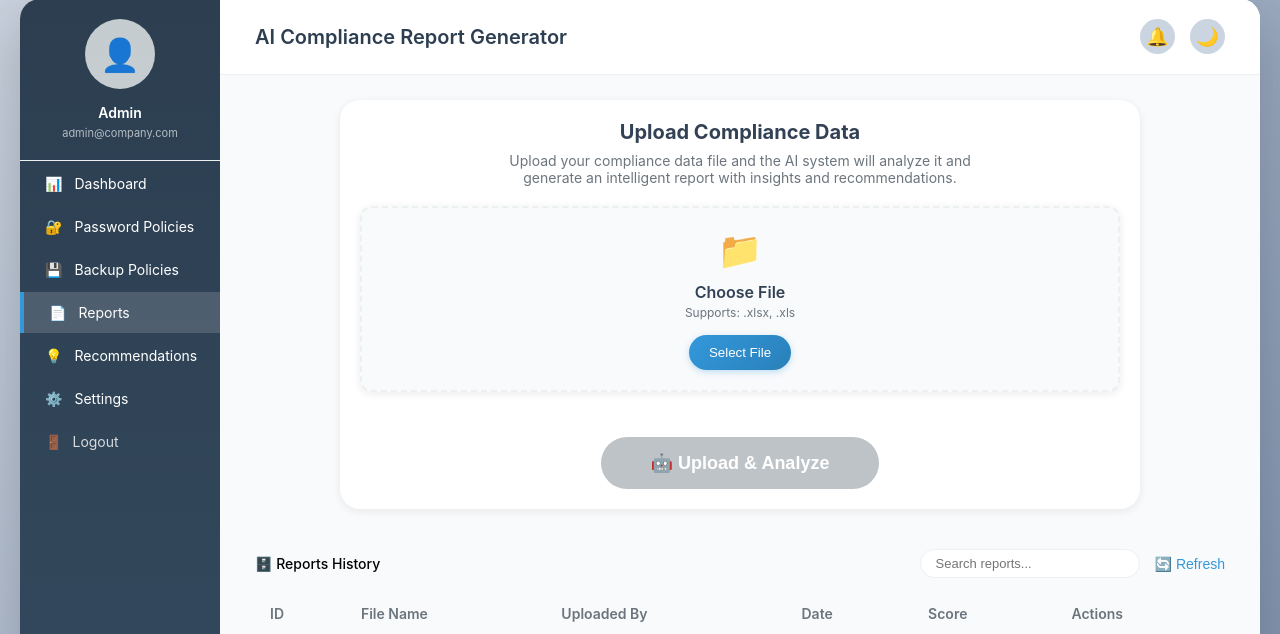
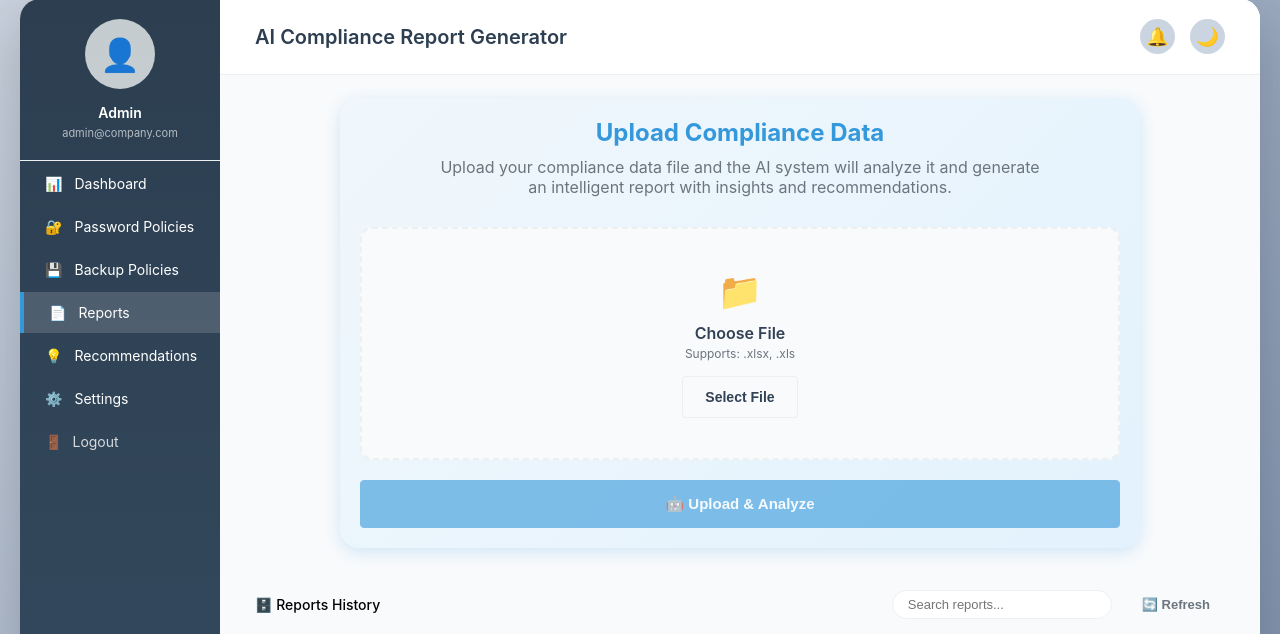
Before and after one commit to Ammar-1993/Safe-Comply-System, a Flask app: template app/templates/reports.html in a window 1280 px wide. Shown: the part 43-677 px from the top of the page. Run offline with Flask 3, Linux system fonts and the light colour scheme; the template is opened without the code that fills it, so the values that code supplies are empty.

Commit message:
feat: implement unified button system across templates and styles for consistency

```diff
--- a/app/static/css/pages.css
+++ b/app/static/css/pages.css
@@ -191,35 +191,132 @@
     justify-content: flex-end;
 }
 
-.btn-primary {
-    background: var(--primary-color);
-    color: white;
-    border: none;
-    padding: 10px 20px;
+/* --- Unified Button System --- */
+.btn {
+    --btn-bg: var(--bg-white);
+    --btn-color: var(--text-dark);
+    --btn-border: var(--btn-bg);
+    --btn-shadow: none;
+    display: inline-flex;
+    align-items: center;
+    justify-content: center;
+    gap: 8px;
+    padding: 12px 22px;
     border-radius: var(--radius-sm);
+    border: 1px solid var(--btn-border);
+    background: var(--btn-bg);
+    color: var(--btn-color);
+    font-weight: 600;
+    font-size: 14px;
     cursor: pointer;
-    font-weight: 500;
-    transition: background 0.3s;
+    box-shadow: var(--btn-shadow);
+    transition: transform 0.2s ease, box-shadow 0.2s ease, background 0.2s ease, color 0.2s ease;
+    text-decoration: none;
 }
 
-.btn-primary:hover {
-    background: #2980b9;
+.btn:hover {
+    transform: translateY(-1px);
+}
+
+.btn:disabled {
+    opacity: 0.6;
+    cursor: not-allowed;
+    transform: none;
+    box-shadow: none;
+}
+
+.btn:focus-visible {
+    outline: 2px solid var(--primary-color);
+    outline-offset: 2px;
+}
+
+.btn-primary {
+    --btn-bg: var(--primary-color);
+    --btn-color: var(--neutral-50);
+    --btn-border: var(--primary-color);
+    --btn-shadow: 0 10px 24px rgba(52, 152, 219, 0.25);
 }
 
 .btn-secondary {
-    background: transparent;
-    border: 1px solid var(--border-color);
-    color: var(--text-muted);
-    padding: 10px 20px;
-    border-radius: var(--radius-sm);
-    cursor: pointer;
-    font-weight: 500;
-    transition: all 0.3s;
+    --btn-bg: var(--secondary-color);
+    --btn-color: var(--neutral-50);
+    --btn-border: var(--secondary-color);
+    --btn-shadow: 0 8px 18px rgba(44, 62, 80, 0.25);
 }
 
-.btn-secondary:hover {
-    border-color: var(--text-muted);
+.btn-outline {
+    --btn-bg: transparent;
+    --btn-color: var(--text-dark);
+    --btn-border: var(--border-color);
+}
+
+.btn-ghost {
+    --btn-bg: transparent;
+    --btn-color: var(--text-muted);
+    --btn-border: transparent;
+}
+
+.btn-danger {
+    --btn-bg: var(--danger-color);
+    --btn-color: var(--neutral-50);
+    --btn-border: var(--danger-color);
+    --btn-shadow: 0 10px 24px rgba(231, 76, 60, 0.25);
+}
+
+.btn-success {
+    --btn-bg: var(--success-color);
+    --btn-color: var(--neutral-50);
+    --btn-border: var(--success-color);
+    --btn-shadow: 0 10px 24px rgba(39, 174, 96, 0.25);
+}
+
+.btn-outline-danger {
+    --btn-bg: transparent;
+    --btn-color: var(--danger-color);
+    --btn-border: rgba(231, 76, 60, 0.6);
+}
+
+.btn-primary:hover,
+.btn-secondary:hover,
+.btn-danger:hover,
+.btn-success:hover {
+    filter: brightness(0.95);
+}
+
+.btn-outline:hover {
+    --btn-border: var(--primary-color);
+    color: var(--primary-color);
+    background: rgba(52, 152, 219, 0.08);
+}
+
+.btn-ghost:hover {
     color: var(--text-dark);
+    background: rgba(15, 23, 42, 0.05);
+}
+
+.btn-outline-danger:hover {
+    background: rgba(231, 76, 60, 0.08);
+    color: var(--danger-color);
+}
+
+.btn-block {
+    width: 100%;
+    display: flex;
+}
+
+.btn-pill {
+    border-radius: 999px;
+}
+
+.btn-sm {
+    padding: 6px 14px;
+    font-size: 13px;
+    font-weight: 600;
+}
+
+.btn-lg {
+    padding: 14px 28px;
+    font-size: 15px;
 }
 
 /* --- Reports Page --- */
@@ -279,21 +376,6 @@
     margin-bottom: 20px;
 }
 
-.btn-choose {
-    background: white;
-    border: 1px solid var(--border-color);
-    padding: 10px 25px;
-    border-radius: var(--radius-sm);
-    cursor: pointer;
-    font-weight: 500;
-    transition: all 0.3s;
-}
-
-.btn-choose:hover {
-    border-color: var(--primary-color);
-    color: var(--primary-color);
-}
-
 .file-input {
     display: none;
 }
@@ -328,34 +410,6 @@
 .file-size {
     font-size: 12px;
     color: var(--text-muted);
-}
-
-.btn-remove {
-    background: transparent;
-    border: none;
-    color: var(--danger-color);
-    cursor: pointer;
-    font-size: 13px;
-    font-weight: 500;
-}
-
-.btn-analyze {
-    background: var(--primary-color);
-    color: white;
-    border: none;
-    padding: 12px 40px;
-    border-radius: var(--radius-sm);
-    font-size: 16px;
-    font-weight: 600;
-    cursor: pointer;
-    transition: background 0.3s;
-    display: inline-flex;
-    align-items: center;
-    gap: 10px;
-}
-
-.btn-analyze:hover {
-    background: #2980b9;
 }
 
 /* Processing Section */
@@ -627,20 +681,6 @@
     margin-bottom: 20px;
 }
 
-.btn-check {
-    background: var(--secondary-color);
-    color: var(--bg-white);
-    border: none;
-    padding: 10px 25px;
-    border-radius: var(--radius-sm);
-    cursor: pointer;
-    font-weight: 500;
-}
-
-.btn-check:hover {
-    background: #34495e;
-}
-
 /* Recommendations */
 .recommendation-item {
     background: var(--bg-light);
--- a/app/static/css/reports.css
+++ b/app/static/css/reports.css
@@ -7,38 +7,11 @@
     background: var(--bg-white); /* Simplified for better dark mode support */
     border-radius: var(--radius-lg);
     box-shadow: var(--shadow-sm);
-    margin-bottom: 20px;
+
+.export-buttons .btn {
+    min-width: 190px;
+    justify-content: center;
 }
-
-.page-title {
-    font-size: 20px; /* Reduced from 24px */
-    font-weight: 700;
-    color: var(--text-dark);
-    margin-bottom: 8px; /* Reduced margin */
-}
-
-.page-description {
-    color: var(--text-muted);
-    margin-bottom: 20px;
-    max-width: 500px; /* Reduced max-width */
-    margin-left: auto;
-    margin-right: auto;
-    font-size: 14px; /* Smaller font */
-}
-
-.upload-box {
-    border: 2px dashed var(--border-color);
-    border-radius: var(--radius-md);
-    padding: 20px; /* Reduced from 40px */
-    background: var(--bg-light);
-    transition: all 0.3s ease; /* Smoother transition */
-    cursor: pointer;
-    margin-bottom: 15px; /* Reduced margin */
-    box-shadow: var(--shadow-sm);
-}
-
-.upload-box:hover {
-    border-color: var(--primary-color);
     background: linear-gradient(135deg, #f0f7fc, #e3f2fd); /* Lighter gradient on hover */
     transform: translateY(-2px); /* Slight lift */
     box-shadow: 0 4px 16px rgba(52, 152, 219, 0.2); /* Enhanced shadow */
@@ -60,24 +33,6 @@
     font-size: 12px; /* Reduced from 13px */
     color: var(--text-muted);
     margin-bottom: 15px; /* Reduced */
-}
-
-.btn-choose {
-    background: linear-gradient(135deg, var(--primary-color), #2980b9); /* Gradient */
-    border: none;
-    padding: 10px 20px; /* Adjusted padding */
-    border-radius: 25px; /* More rounded */
-    font-weight: 500;
-    color: var(--neutral-50);
-    cursor: pointer;
-    transition: all 0.3s ease;
-    box-shadow: 0 2px 6px rgba(52, 152, 219, 0.3); /* Subtle shadow */
-}
-
-.btn-choose:hover {
-    background: linear-gradient(135deg, #2980b9, #1f4e79); /* Darker gradient */
-    transform: translateY(-1px); /* Slight lift */
-    box-shadow: 0 4px 12px rgba(52, 152, 219, 0.4); /* Enhanced shadow */
 }
 
 .file-input {
@@ -122,56 +82,6 @@
 .file-size {
     font-size: 12px;
     color: var(--text-muted);
-}
-
-.btn-remove {
-    background: #fee;
-    border: 1px solid #e74c3c;
-    color: #e74c3c;
-    cursor: pointer;
-    font-size: 13px;
-    padding: 5px 10px;
-    border-radius: var(--radius-sm);
-    transition: all 0.2s;
-    margin-left: 20px;
-}
-
-.btn-remove:hover {
-    background: #e74c3c;
-    color: white;
-}
-
-.btn-analyze {
-    display: block;
-    background: linear-gradient(135deg, var(--primary-color), #2980b9);
-    color: var(--neutral-50);
-    border: none;
-    padding: 15px 50px;
-    border-radius: 50px; /* More rounded for a modern look */
-    font-size: 18px;
-    font-weight: 600;
-    cursor: pointer;
-    transition: all 0.3s ease;
-    align-items: center;
-    justify-content: center;
-    gap: 10px;
-    box-shadow: 0 4px 15px rgba(52, 152, 219, 0.3);
-    margin: 30px auto 0;
-    text-align: center;
-    width: fit-content;
-}
-
-.btn-analyze:disabled {
-    background: #bdc3c7;
-    cursor: not-allowed;
-    transform: none;
-    box-shadow: none;
-}
-
-.btn-analyze:not(:disabled):hover {
-    background: linear-gradient(135deg, #2980b9, #1f4e79);
-    transform: translateY(-3px);
-    box-shadow: 0 8px 25px rgba(52, 152, 219, 0.5);
 }
 
 /* Processing Section */
--- a/app/templates/backup-policies.html
+++ b/app/templates/backup-policies.html
@@ -61,7 +61,7 @@
                                 <label class="form-label">Retention Period (Days)</label>
                                 <input type="number" id="checkRetention" class="form-control" placeholder="e.g. 30">
                             </div>
-                            <button class="btn-check" onclick="runComplianceCheck()">Check Compliance</button>
+                            <button class="btn btn-primary btn-lg" onclick="runComplianceCheck()">Check Compliance</button>
 
                             <div id="complianceResult" class="result-box"></div>
                         </div>
@@ -101,7 +101,7 @@
                             </div>
                         </div>
 
-                        <button class="btn-check" onclick="calculateStorage()">Calculate</button>
+                        <button class="btn btn-primary btn-lg" onclick="calculateStorage()">Calculate</button>
 
                         <div id="calcResult" class="result-box result-info" style="margin-top:20px; font-weight:bold;">
                             Enter values to estimate storage needs.
--- a/app/templates/password-policies.html
+++ b/app/templates/password-policies.html
@@ -52,7 +52,7 @@
                         <div class="input-group">
                             <input type="text" id="singlePasswordInput" class="modern-input"
                                 placeholder="Type a password to test..." autocomplete="off">
-                            <button class="btn-primary" onclick="checkSinglePassword()">Check Strength</button>
+                            <button class="btn btn-primary btn-lg" onclick="checkSinglePassword()">Check Strength</button>
                         </div>
 
                         <div id="singleResult" style="display:none; margin-top:20px;">
@@ -82,7 +82,7 @@
 ]'></textarea>
 
                         <div style="margin-top:15px; text-align:right;">
-                            <button class="btn-primary" onclick="checkBulkPasswords()">Analyze Compliance</button>
+                            <button class="btn btn-primary" onclick="checkBulkPasswords()">Analyze Compliance</button>
                         </div>
 
                         <div id="bulkResultsContainer" style="display:none; margin-top:25px;">
--- a/app/templates/reports.html
+++ b/app/templates/reports.html
@@ -32,7 +32,7 @@
             <div class="upload-icon">📁</div>
             <div class="upload-title">Choose File</div>
             <div class="upload-hint">Supports: .xlsx, .xls</div>
-            <button class="btn-choose" onclick="document.getElementById('fileInput').click()">
+            <button class="btn btn-outline" onclick="document.getElementById('fileInput').click()">
               Select File
             </button>
             <input type="file" id="fileInput" class="file-input" accept=".xlsx,.xls" />
@@ -46,10 +46,10 @@
                 <div class="file-size" id="fileSize">-</div>
               </div>
             </div>
-            <button class="btn-remove" onclick="removeFile()">Remove</button>
+            <button class="btn btn-outline-danger btn-sm" onclick="removeFile()">Remove</button>
           </div>
 
-          <button class="btn-analyze" id="btnAnalyze" onclick="startAnalysis()" disabled>
+          <button class="btn btn-primary btn-lg btn-block" id="btnAnalyze" onclick="startAnalysis()" disabled>
             🤖 Upload & Analyze
           </button>
         </div>
@@ -170,13 +170,13 @@
           </div>
 
           <div class="export-buttons">
-            <button class="btn-export primary" onclick="exportPDF()">
+            <button class="btn btn-primary" onclick="exportPDF()">
               📄 Download Report (PDF)
             </button>
-            <button class="btn-export secondary" onclick="exportExcel()">
+            <button class="btn btn-success" onclick="exportExcel()">
               📊 Download Raw Data (Excel)
             </button>
-            <button class="btn-export tertiary" onclick="viewDetails()">
+            <button class="btn btn-outline" onclick="viewDetails()">
               🔍 View Full Details
             </button>
           </div>
@@ -188,10 +188,7 @@
             <div style="display: flex; gap: 15px; align-items: center;">
               <input type="text" class="search-box" placeholder="Search reports..."
                 style="padding: 6px 15px; border: 1px solid var(--border-color); border-radius: 20px; font-size: 13px; width: 220px; background: var(--bg-white); color: var(--text-dark);">
-              <button onclick="loadReportsArchive()"
-                style="background:none; border:none; cursor:pointer; color:var(--primary-color); font-size:14px; display:flex; align-items:center; gap:5px;">
-                🔄 Refresh
-              </button>
+              <button class="btn btn-ghost btn-sm" onclick="loadReportsArchive()">🔄 Refresh</button>
             </div>
           </div>
 
```
Also changed, not shown: other parts of app/static/css/reports.css (+5 -32 lines), app/templates/settings.html (+12 -12 lines), safecomply.db.
